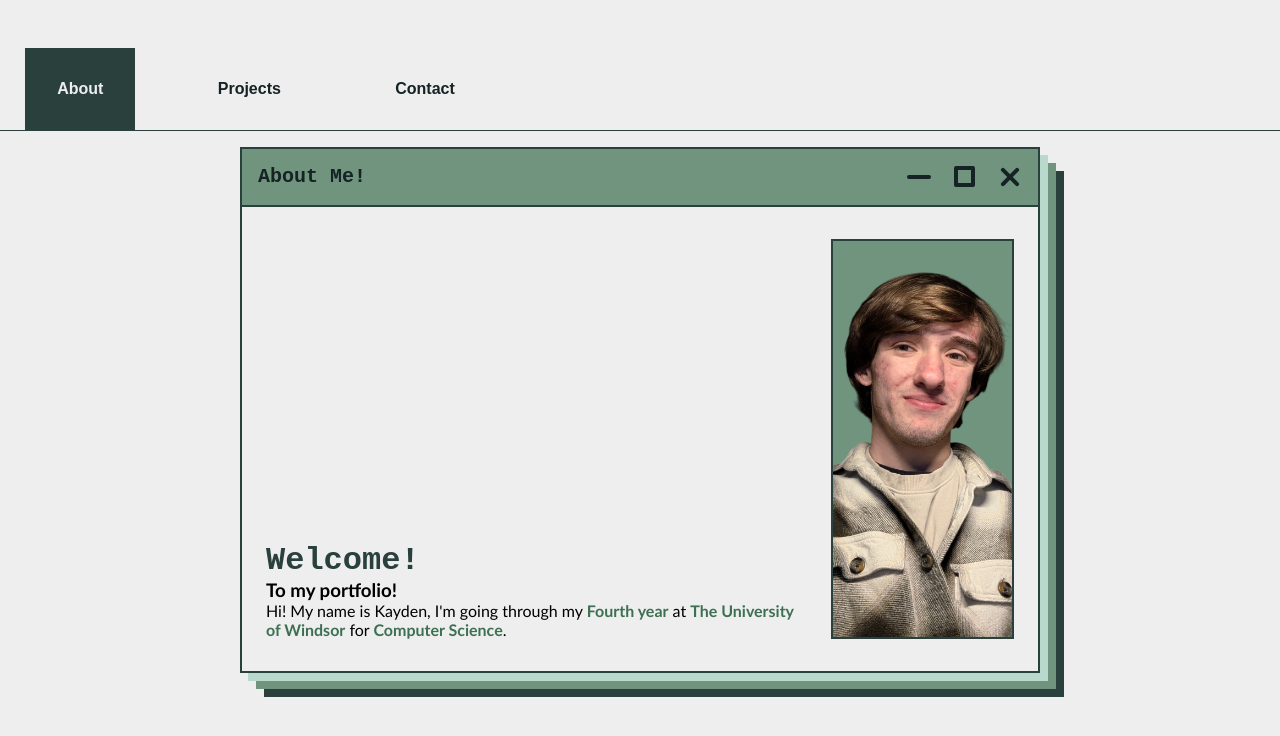
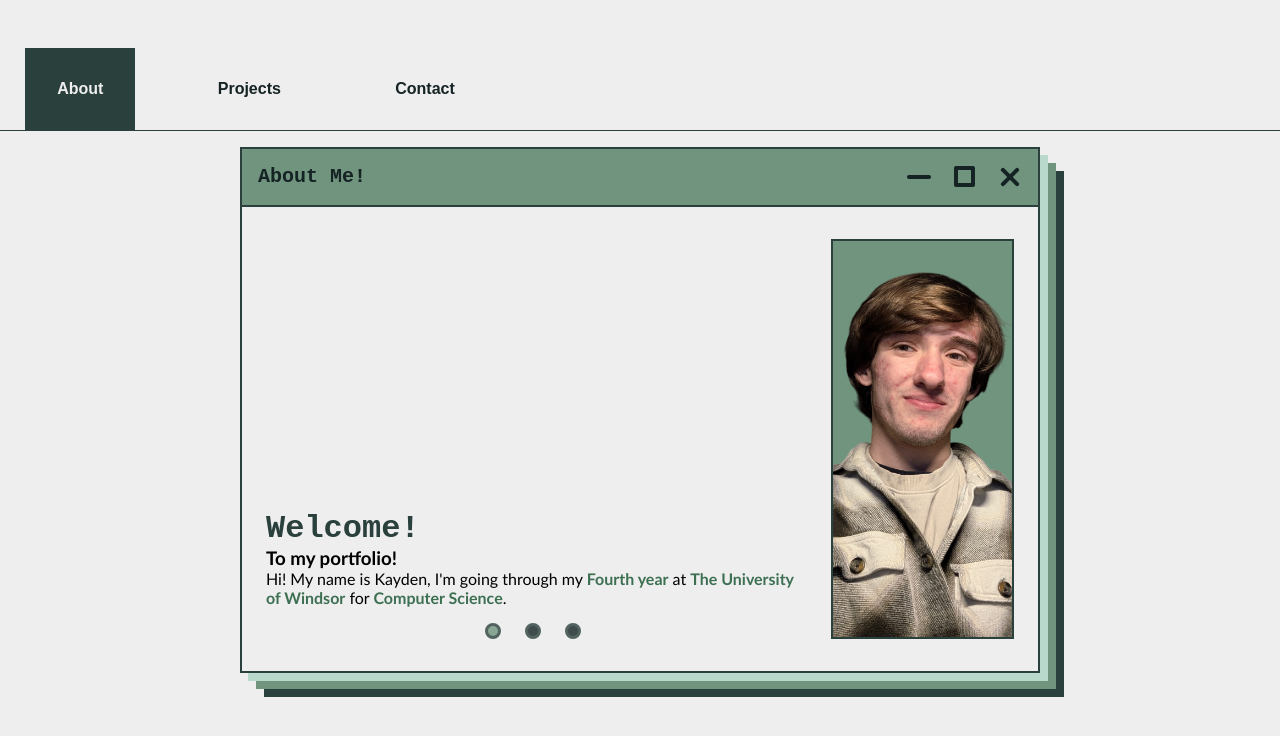
Before and after one commit to Marvoos/PortfolioSite, a plain HTML site: page index.html in a window 1280 px wide. Drawn offline with Linux system fonts and the light colour scheme.

Commit message:
Add files via upload

```diff
--- a/index.html
+++ b/index.html
@@ -46,6 +46,9 @@
                         <div id="jumbo-desc">
 
                         </div>
+                        <div class="round-btn-div">
+
+                        </div>
                     </div>
                     <img id="profile-picture" src="images/MyProfilePictureSolidColour.png" alt="Kayden's Profile Picture"/>
                 </div>
--- a/main.js
+++ b/main.js
@@ -1,6 +1,10 @@
-let jumboIndex = 0;
 const ctx = document.getElementById("mycanvas");
+
+// Beginning of Jumbotron button programming
+
 const jumboDescTxt = document.getElementById("jumbo-desc");
+const jumboRoundBtnDiv = document.querySelector(".round-btn-div");
+let roundBtnSelected = 0;
 const currYear = "Fourth year";
 const currUniversity = ["https://www.uwindsor.ca/", "The University of Windsor"];
 const currProgram = ["http://future.uwindsor.ca/program/computer-science/", "Computer Science"]
@@ -8,24 +12,42 @@ const ageOfMe = parseInt(((new Date()) - (new Date("2004-11-24"))) / 3.154e+10);
 const jumboBodyText = [
     `<p>Hi! My name is Kayden, I'm going through my <span class="highlight-txt">${currYear}</span> at <span class="highlight-txt"><a href="${currUniversity[0]}" target="_blank">${currUniversity[1]}</a></span> for <span class="highlight-txt"><a href="${currProgram[0]}" target="_blank">${currProgram[1]}</a></span>.</p>`,
     `<p>At <span class="highlight-txt">${ageOfMe} years old</span> I am an aspiring <span class="highlight-txt">programmer</span> and <span class="highlight-txt">creative</span> dedicated to bringing an <span class="highlight-txt">imaginative mind</span> to the field.</p>`,
-    `<p>On this page, I have given you, the <span class="highlight-txt important-txt">reader</span>, a chance to glance at all of my projects, my resume, and previous jobs.</p>`,
+    `<p>On this page, I have given you, the <span class="highlight-txt important-txt">reader</span>, a chance to glance at all of my projects, my resume, and developmental experiences.</p>`
 ];
 
+function changeTextIndex(newIndex) {
+    jumboDescTxt.innerHTML = "";
+    jumboDescTxt.innerHTML = jumboBodyText[newIndex];
+    roundBtnSelected = newIndex;
+}
+
+changeTextIndex(roundBtnSelected);
+
+jumboBodyText.forEach(() => {
+    const jumboRoundBtn = document.createElement('button');
+    jumboRoundBtn.classList.add('round-btn');
+    jumboRoundBtnDiv.appendChild(jumboRoundBtn);
+
+});
+
+const jumboRoundBtns = document.querySelectorAll('.round-btn');
+
+jumboRoundBtns.forEach((val, i) => {
+    jumboRoundBtns[roundBtnSelected].classList.add('selected');
+    jumboRoundBtns[i].addEventListener('click', () => {
+
+        jumboRoundBtns[roundBtnSelected].classList.remove('selected');
+
+        roundBtnSelected = i;
+        changeTextIndex(i);
+        jumboRoundBtns[i].classList.add('selected');
+    });
+});
+
+// End of jumbotron button programming
 
 
-function changeTextIndex() {
-    jumboDescTxt.innerHTML = "";
-    if (jumboIndex >= 2) {
-        jumboIndex = 0;
-    }
-
-    jumboDescTxt.innerHTML = jumboBodyText[jumboIndex];
-    jumboIndex++;
-
-}
-
-changeTextIndex()
-setInterval(changeTextIndex, 10000);
+// Beginning of jobs section
 
 const getDateInPosition = (startDateInMs, endDateInMs) => {
     const timeDiffInMs = endDateInMs - startDateInMs;
@@ -44,12 +66,11 @@ const getDateInPosition = (startDateInMs, endDateInMs) => {
 }
 
 const getMonthYearDate = (startDateInMs) => {
-    const monthKey = ["January", "February", "March", "April", "May", "June", "July", "August", "September", "October", "November", "December"];
+    const monthKey = ["JAN", "FEB", "MAR", "APR", "MAY", "JUN", "JUL", "AUG", "SEP", "OCT", "NOV", "DEC"];
     const startMonth = startDateInMs.getMonth();
     const startYear = startDateInMs.getFullYear();
     return `${monthKey[startMonth]} ${startYear}`;
 }
-
 
 const jobs = [
     {
@@ -88,3 +109,5 @@ const jobs = [
         skillsDeveloped: ["Teaching", "Furthering Programming Skills", "Communication Skills", "Professionalism", "Time Management"]
     }
 ]
+
+// End of jobs section
--- a/styles.css
+++ b/styles.css
@@ -181,7 +181,6 @@ nav div ul li a {
     display: flex;
     justify-content: center;
     align-items: end;
-
 }
 
 #about-me-content div {
@@ -227,3 +226,35 @@ nav div ul li a {
     top: 0;
     left: 0;
 }
+
+.round-btn-div {
+    max-width: 100%;
+    display: flex;
+    flex-direction: row;
+    justify-content: center;
+    align-items: center;
+}
+
+.round-btn {
+    width: 1rem;
+    height: 1rem;
+    background-color: var(--gunMetal);
+    border-radius: 50%;
+    cursor: pointer;
+    margin: 1rem 0.75rem 0 0.75rem;
+    border: var(--darkSlate) solid 0.2rem;
+    opacity: 80%;
+    transition: all 0.2s ease-in-out;
+}
+
+.round-btn:hover {
+    background-color: var(--darkSlate);
+    border: var(--gunMetal) solid 0.2rem;
+}
+
+.round-btn.selected {
+    width: 1rem;
+    height: 1rem;
+    background-color: var(--cambridgeBlue);
+    border: var(--darkSlate) solid 0.2rem;
+}
```
Also changed, not shown: 1 other file.
